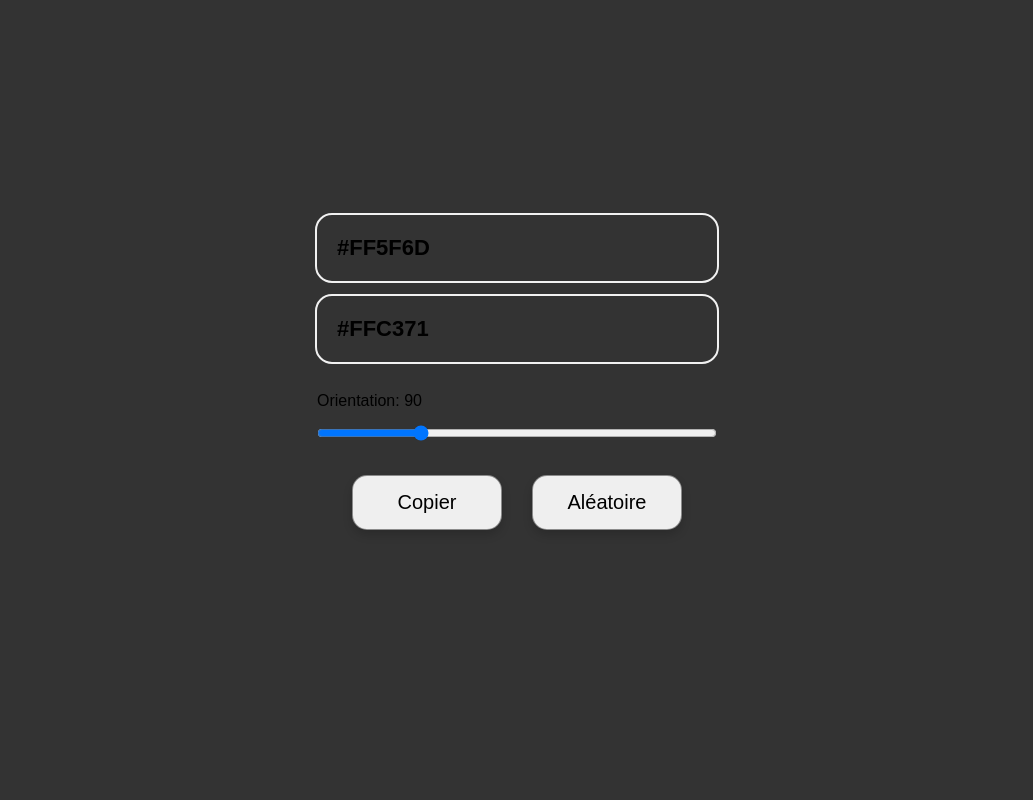
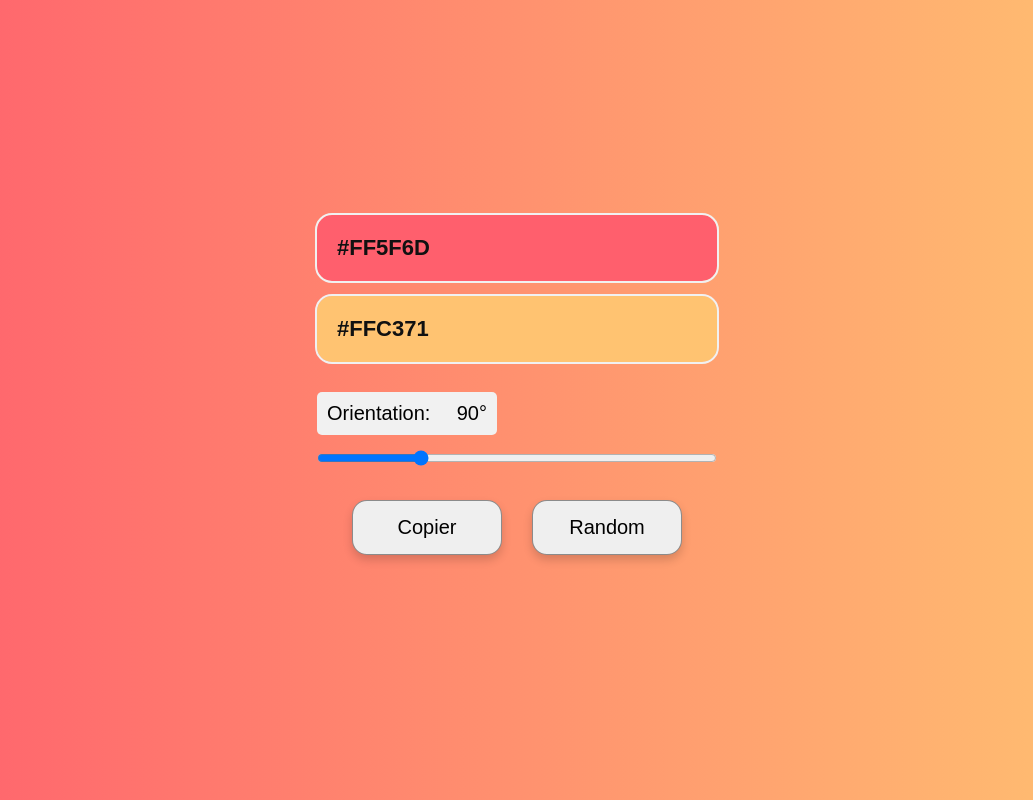
Before and after one commit to Benguiggs/RandomColorGradient, a plain HTML site: page index.html in a window 1280 px wide. Shown: the whole page, without its empty margins (123-1156 px from the left). Drawn offline with Linux system fonts and the light colour scheme.

```diff
--- a/app.js
+++ b/app.js
@@ -0,0 +1,63 @@
+const colorLabels = [...document.querySelectorAll(".input-group label")]
+const colorPickerInputs = [...document.querySelectorAll("input[type='color']")]
+const rangeLabelValue = document.querySelector(".orientation-value")
+
+const gradientData = {
+  angle: 90,
+  colors: ["#FF5F6D", "#FFC371"]
+}
+
+function populateUI(){
+  colorLabels[0].textContent = gradientData.colors[0];
+  colorLabels[1].textContent = gradientData.colors[1];
+
+  colorPickerInputs[0].value = gradientData.colors[0];
+  colorPickerInputs[1].value = gradientData.colors[1];
+
+  colorLabels[0].style.background = gradientData.colors[0]
+  colorLabels[1].style.background = gradientData.colors[1]
+
+  document.body.style.background = `linear-gradient(${gradientData.angle}deg, ${gradientData.colors[0]}, ${gradientData.colors[1]})`
+
+  rangeLabelValue.textContent = `${gradientData.angle}°`
+
+  adaptInputsColor()
+}
+populateUI()
+
+function adaptInputsColor(){
+  colorLabels.forEach(label => {
+    const hexColor = label.textContent.replace("#", "");
+    const red = parseInt(hexColor.slice(0,2), 16)
+    const green = parseInt(hexColor.slice(2,4), 16)
+    const blue = parseInt(hexColor.slice(4,6), 16)
+
+    const yiq = (red * 299 + green * 587 + blue * 144) / 1000;
+    console.log(yiq);
+
+    if(yiq >= 128) {
+      label.style.color = "#111"
+    }
+    else {
+      label.style.color = "#f1f1f1"
+    }
+  })
+}
+
+
+const rangeInput = document.querySelector(".inp-range")
+rangeInput.addEventListener("input", handleInclination)
+
+function handleInclination(){
+  gradientData.angle = rangeInput.value;
+  rangeLabelValue.textContent = `${gradientData.angle}°`
+  populateUI();
+}
+
+colorPickerInputs.forEach(input => input.addEventListener("input", colorInputModification))
+
+function colorInputModification(e){
+  const currentIndex = colorPickerInputs.indexOf(e.target);
+  gradientData.colors[currentIndex] = e.target.value.toUpperCase();
+  populateUI();
+}
--- a/index.html
+++ b/index.html
@@ -1,13 +1,11 @@
 <!DOCTYPE html>
 <html lang="fr">
-
 <head>
     <meta charset="UTF-8">
     <meta name="viewport" content="width=device-width, initial-scale=1.0">
     <title>Couleurs fun JavaScript</title>
     <link rel="stylesheet" href="style.css">
 </head>
-
 <body>
 
     <div class="container">
@@ -22,7 +20,7 @@
         <div class="range-group">
             <label for="orientation">
                 <span>Orientation:</span>
-                <span class="orientation-value">90</span>
+                <span class="orientation-value">90°</span>
             </label>
             <input type="range" id="orientation" min="0" max="360" value="90" class="inp-range">
         </div>
@@ -31,12 +29,11 @@
                 <span>Copier</span>
             </button>
             <button class="random-btn" type="button">
-                <span>Aléatoire</span>
+                <span>Random</span>
             </button>
         </div>
     </div>
 
     <script src="app.js"></script>
 </body>
-
 </html>
--- a/style.css
+++ b/style.css
@@ -17,7 +17,6 @@
   max-width: 400px;
   margin-inline: auto;
 }
-
 .input-group {
   display: flex;
   width: 100%;
@@ -27,12 +26,10 @@
   font-weight: bold;
   position: relative;
 }
-
 .input-group input {
   outline: none;
   cursor: pointer;
 }
-
 .input-group label {
   display: block;
   width: 100%;
@@ -44,16 +41,15 @@
   border: none;
   cursor: pointer;
 }
-
-input[type="color"] {
+input[type="color"]{
+  position: absolute;
+  right: 0;
   visibility: hidden;
 }
-
 .range-group {
   margin: 30px 0;
 }
-
-.range-group-label {
+.range-group label {
   display: flex;
   justify-content: space-between;
   font-size: 20px;
@@ -63,28 +59,58 @@
   border-radius: 5px;
   font-weight: 500;
 }
-
-input[type="range"] {
+input[type="range"]{
   margin-top: 15px;
   width: 100%;
 }
-
 .buttons-container {
   display: flex;
   justify-content: center;
 }
-
 .buttons-container button {
   font-size: 20px;
   min-width: 150px;
   padding: 15px 0;
   border: none;
   outline: none;
+  cursor: pointer;
   border-radius: 15px;
   border: 1px solid #33333387;
-  box-shadow: 0 5px 10px rgba(0, 0, 0, 0.16);
+  box-shadow: 0 5px 10px rgba(0,0,0,0.16);
 }
-
 .random-btn {
   margin-left: 30px;
 }
+.copy-btn {
+  position: relative;
+}
+.copy-btn::after {
+  content: "Copié !";
+  display: block;
+  position: absolute;
+  z-index: 1;
+  padding: 12px;
+  font-size: 18px;
+  border-radius: 5px;
+  background: #f1f1f1;
+  bottom: -75%;
+  left: 50%;
+  transform: translate(-50%, 30px);
+  white-space: nowrap;
+  opacity: 0;
+}
+.copy-btn.active::after {
+  animation: fade-out 1s ease-out forwards;
+}
+@keyframes fade-out {
+  0% {
+    opacity: 1;
+  }
+  80% {
+    opacity: 1;
+  }
+  100% {
+    opacity: 0;
+    transform: translate(-50%, 20px);
+  }
+}
```
